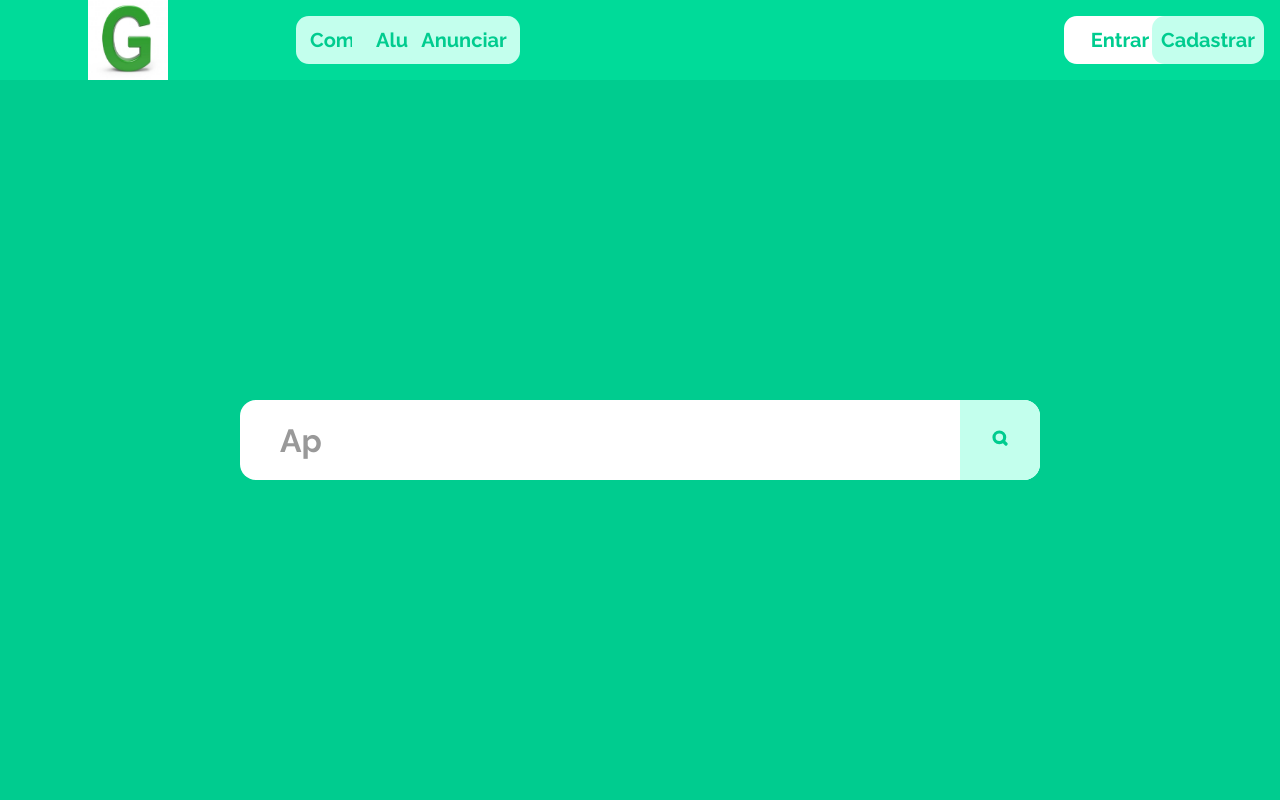
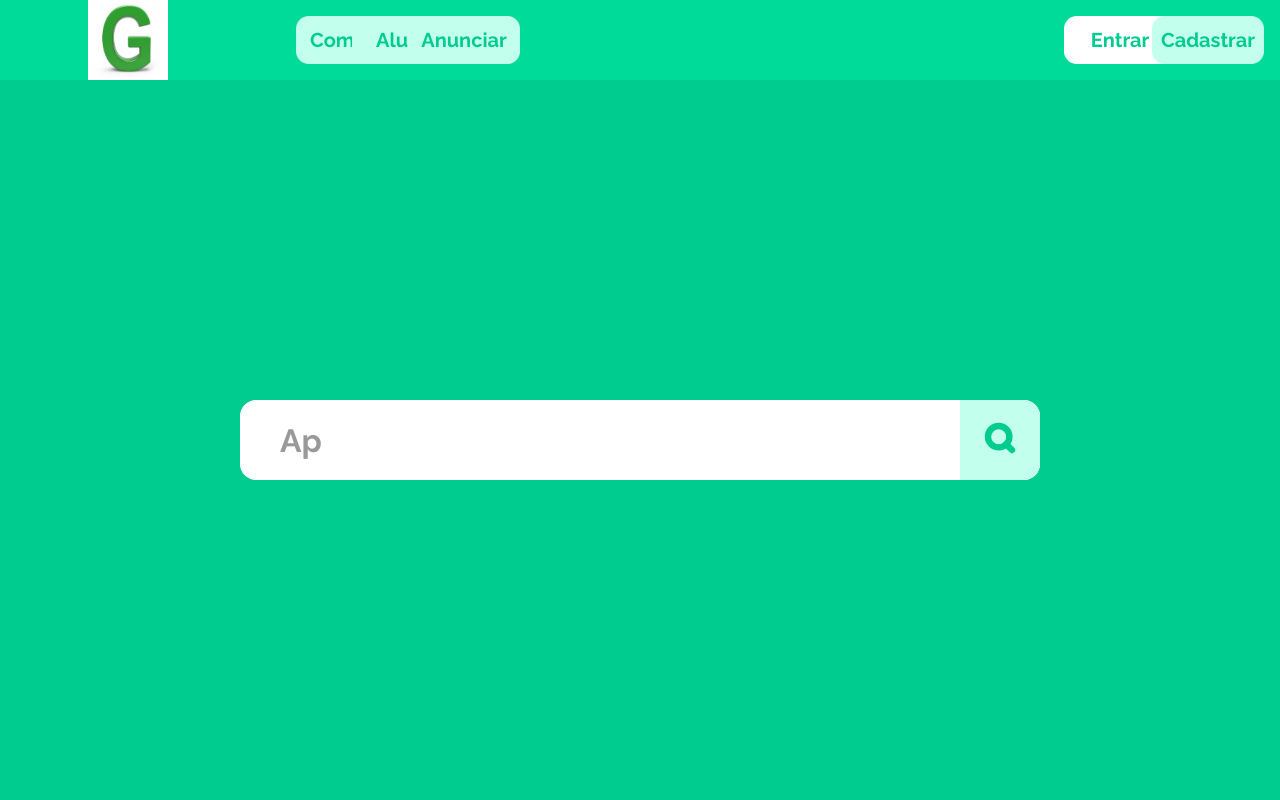
Before and after one commit to niccampanelli/green-real-estate, a React (Create React App) app: page / in a window 1280 px wide. Shown: the top 800 px of the page. Built offline with nearby package versions, Linux system fonts and the light colour scheme.

Commit message:
Fixing search button SVG size

```diff
--- a/src/pages/Home/index.js
+++ b/src/pages/Home/index.js
@@ -58,7 +58,7 @@ export default function Home(){
         <section className="searchSection">
             <div className="searchDiv">
                 <input className="searchInput" id="searchInput" placeholder=""/>
-                <button className="searchButton"><FiSearch/></button>
+                <button className="searchButton"><FiSearch size={"4vh"}/></button>
             </div>
         </section>
         <main className="mainContent">
--- a/src/pages/Home/styles.css
+++ b/src/pages/Home/styles.css
@@ -43,7 +43,6 @@
 .searchButton svg{
     stroke-width: .6vh;
     color: #00cc8f;
-    size: 4vh;
 }
 
 .mainContent{
```
